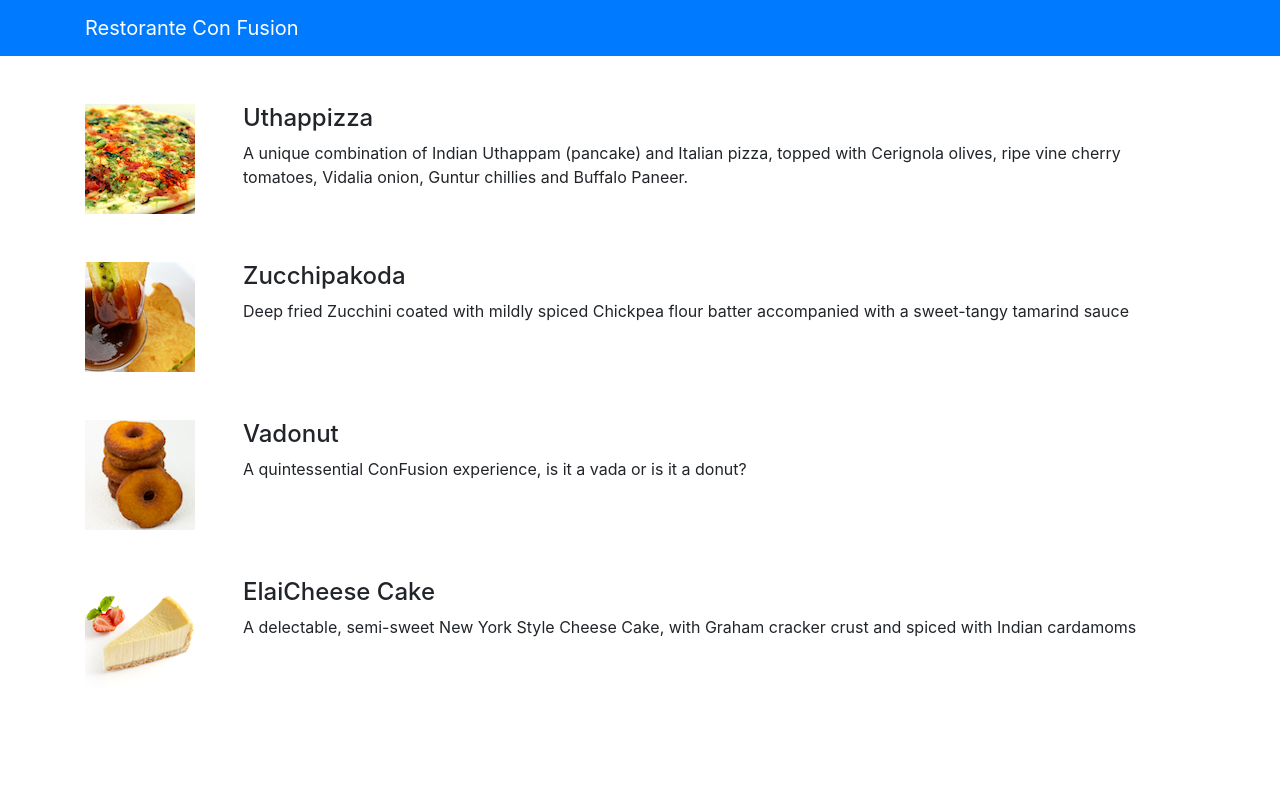
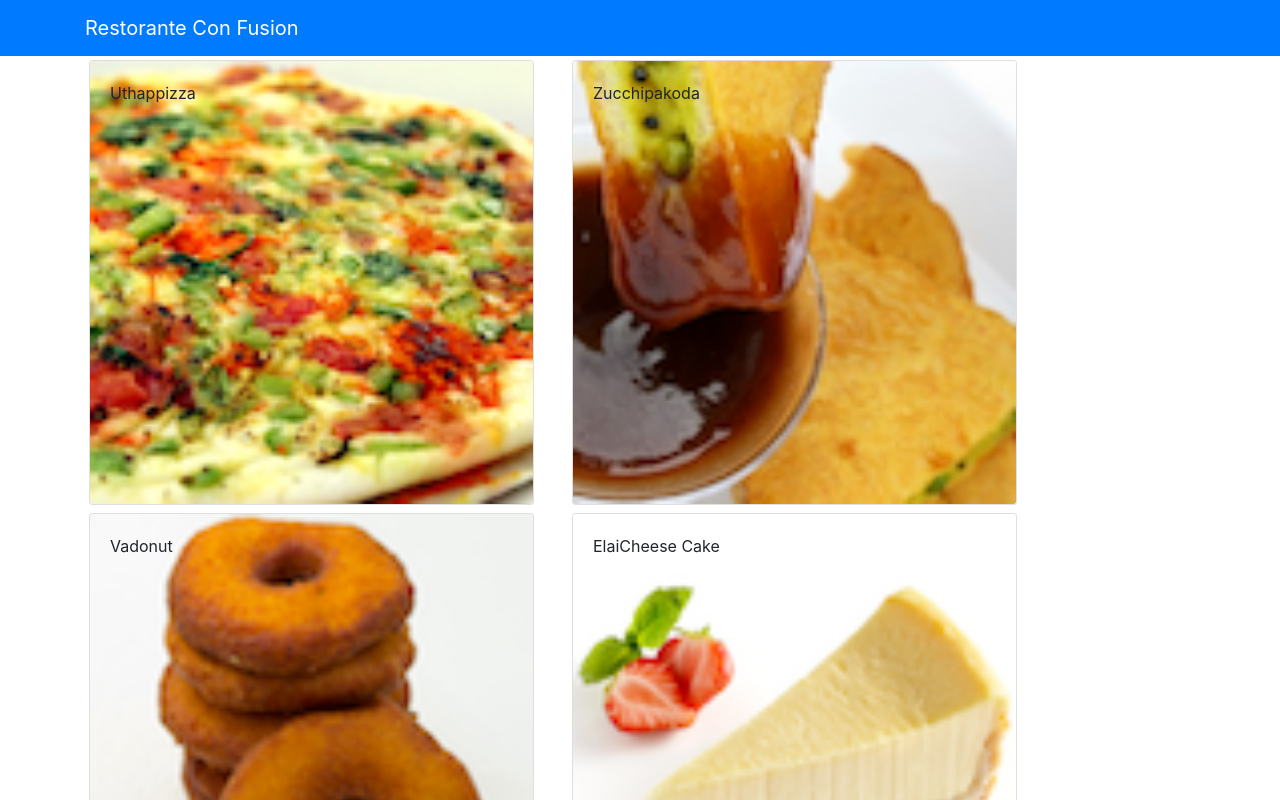
Before and after one commit to LitHaxor/Full-stack-react-coursera, a React (Create React App) app: page / in a window 1280 px wide. Shown: the top 800 px of the page. Built offline with nearby package versions, Linux system fonts and the light colour scheme.

Commit message:
Media replaced by Cards

```diff
--- a/src/App.jsx
+++ b/src/App.jsx
@@ -3,15 +3,25 @@
 import './App.css';
 import Nav from './components/Nav'
 import Menu from './components/Menu';
+import {DISHES} from './shared/dishes';
 
+class App extends React.Component{
 
-function App() {
+  constructor(props){
+    super(props);
+    this.state = {
+      dishes: DISHES
+    };
+  }
+
+  render(){
   return (
-    <div>
-      <Nav/>
-      <Menu/>
-    </div>
-  );
+        <div>
+          <Nav/>
+          <Menu dishes={this.state.dishes}/>
+        </div>
+    );
+  }
 }
 
 export default App;
--- a/src/components/Menu.jsx
+++ b/src/components/Menu.jsx
@@ -1,76 +1,62 @@
 import React from 'react';
-import {Media} from 'reactstrap';
-
-
+import {Card, CardImg, CardImgOverlay, CardText, CardBody, CardTitle} from 'reactstrap';
 
 
 class Menu extends React.Component {
-    constructor (props){
+
+    constructor(props) {
         super(props);
 
-        this.state ={
-            dishes :[
-                {
-                    id: 0,
-                    name:'Uthappizza',
-                    image: 'assets/images/uthappizza.png',
-                    category: 'mains',
-                    label:'Hot',
-                    price:'4.99',
-                    description:'A unique combination of Indian Uthappam (pancake) and Italian pizza, topped with Cerignola olives, ripe vine cherry tomatoes, Vidalia onion, Guntur chillies and Buffalo Paneer.'                        },
-                 {
-                    id: 1,
-                    name:'Zucchipakoda',
-                    image: 'assets/images/zucchipakoda.png',
-                    category: 'appetizer',
-                    label:'',
-                    price:'1.99',
-                    description:'Deep fried Zucchini coated with mildly spiced Chickpea flour batter accompanied with a sweet-tangy tamarind sauce'                        },
-                 {
-                    id: 2,
-                    name:'Vadonut',
-                    image: 'assets/images/vadonut.png',
-                    category: 'appetizer',
-                    label:'New',
-                    price:'1.99',
-                    description:'A quintessential ConFusion experience, is it a vada or is it a donut?'                        },
-                 {
-                    id: 3,
-                    name:'ElaiCheese Cake',
-                    image: 'assets/images/elaicheesecake.png',
-                    category: 'dessert',
-                    label:'',
-                    price:'2.99',
-                    description:'A delectable, semi-sweet New York Style Cheese Cake, with Graham cracker crust and spiced with Indian cardamoms'
-                }
-            ],
+        this.state = {
+            selectedDish: null
         }
     }
 
-    render(){
+    onDishSelect(dish) {
+        this.setState({ selectedDish: dish});
+    }
 
-        const menu = this.state.dishes.map((dish)=>{
+    renderDish(dish) {
+        if (dish != null)
             return(
-                <div key={dish.id} className="col-12 mt-5">
-                    <Media tag="li">
-                        <Media left middle>
-                            <Media object src= {dish.image} alt = {dish.name}/>
-                        </Media>
-                        <Media body className="ml-5">
-                            <Media heading>{dish.name }</Media>
-                            <p>{dish.description}</p>
-                        </Media>
-                    </Media>
-                </div>
+                <Card>
+                    <CardImg top src={dish.image} alt={dish.name} />
+                    <CardBody>
+                      <CardTitle>{dish.name}</CardTitle>
+                      <CardText>{dish.description}</CardText>
+                    </CardBody>
+                </Card>
+            );
+        else
+            return(
+                <div></div>
+            );
+    }
+
+    render() {
+        const menu = this.props.dishes.map((dish) => {
+            return (
+              <div  className="col-12 col-md-5 m-1">
+                <Card key={dish.id}
+                  onClick={() => this.onDishSelect(dish)}>
+                  <CardImg width="100%" src={dish.image} alt={dish.name} />
+                  <CardImgOverlay>
+                      <CardTitle>{dish.name}</CardTitle>
+                  </CardImgOverlay>
+                </Card>
+              </div>
             );
         });
 
-        return(
+        return (
             <div className="container">
                 <div className="row">
-                    <Media list>
-                        {menu}
-                    </Media>
+                    {menu}
+                </div>
+                <div className="row">
+                  <div  className="col-12 col-md-5 m-1">
+                    {this.renderDish(this.state.selectedDish)}
+                  </div>
                 </div>
             </div>
         );
```
Also changed, not shown: 1 other file (tests, documents, lock files or other folders).
